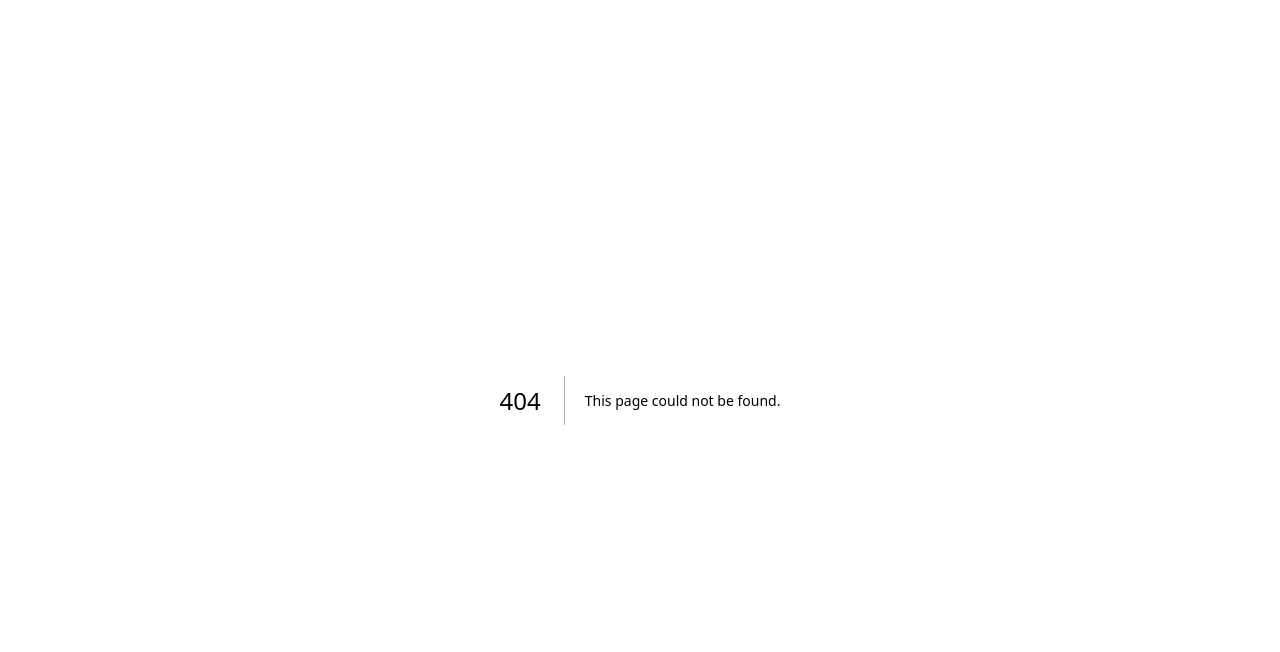
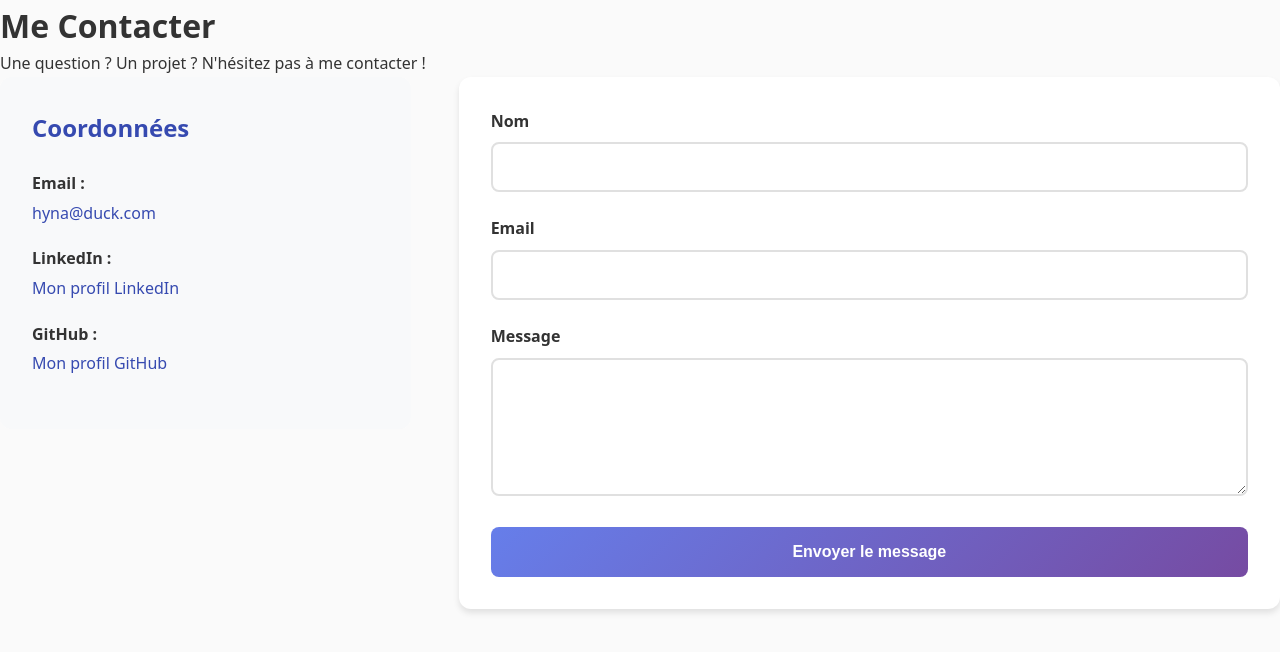
Before and after one commit to hyna42/next-tuto-ocr, a Next.js app: page /contact in a window 1280 px wide. Before the commit this address had no page. Shown: the top 652 px of the page. Built offline with nearby package versions, Linux system fonts and the light colour scheme.

Commit message:
feat(navigation): create /contact and /a-propos

```diff
--- /dev/null
+++ b/app/a-propos/page.module.css
@@ -0,0 +1,57 @@
+.content {
+  display: flex;
+  flex-direction: column;
+  gap: 3rem;
+}
+
+.bio h2,
+.skills h2 {
+  font-size: 2rem;
+  margin-bottom: 1.5rem;
+  color: #364AB0;
+}
+
+.bio p {
+  font-size: 1.125rem;
+  line-height: 1.8;
+  color: #666;
+  margin-bottom: 1rem;
+}
+
+.skillGrid {
+  display: grid;
+  grid-template-columns: repeat(auto-fit, minmax(250px, 1fr));
+  gap: 2rem;
+}
+
+.skillCategory {
+  background: white;
+  padding: 1.5rem;
+  border-radius: 12px;
+  box-shadow: 0 2px 8px rgba(0, 0, 0, 0.1);
+}
+
+.skillCategory h3 {
+  font-size: 1.25rem;
+  margin-bottom: 1rem;
+  color: #333;
+}
+
+.skillCategory ul {
+  list-style: none;
+}
+
+.skillCategory li {
+  padding: 0.5rem 0;
+  color: #666;
+  position: relative;
+  padding-left: 1.5rem;
+}
+
+.skillCategory li::before {
+  content: "✓";
+  position: absolute;
+  left: 0;
+   color: #364AB0;
+  font-weight: bold;
+}
--- /dev/null
+++ b/app/contact/page.js
@@ -0,0 +1,70 @@
+import styles from './page.module.css'
+
+export default function Contact() {
+  return (
+    <div className="container">
+      <h1 className="title">Me Contacter</h1>
+      <p className="description">
+        Une question ? Un projet ? N&apos;hésitez pas à me contacter !
+      </p>
+
+      <div className={styles.contactWrapper}>
+        <div className={styles.contactInfo}>
+          <h2>Coordonnées</h2>
+          <div className={styles.infoItem}>
+            <strong>Email :</strong>
+            <a href="mailto:hyna@duck.com">hyna@duck.com</a>
+          </div>
+          <div className={styles.infoItem}>
+            <strong>LinkedIn :</strong>
+            <a href="https://www.linkedin.com/in/bylojalo/" target="_blank" rel="noopener noreferrer">
+              Mon profil LinkedIn
+            </a>
+          </div>
+          <div className={styles.infoItem}>
+            <strong>GitHub :</strong>
+            <a href="https://github.com/hyna42" target="_blank" rel="noopener noreferrer">
+              Mon profil GitHub
+            </a>
+          </div>
+        </div>
+
+        <form className={styles.form}>
+          <div className={styles.formGroup}>
+            <label htmlFor="name">Nom</label>
+            <input
+              type="text"
+              id="name"
+              name="name"
+              required
+            />
+          </div>
+
+          <div className={styles.formGroup}>
+            <label htmlFor="email">Email</label>
+            <input
+              type="email"
+              id="email"
+              name="email"
+              required
+            />
+          </div>
+
+          <div className={styles.formGroup}>
+            <label htmlFor="message">Message</label>
+            <textarea
+              id="message"
+              name="message"
+              rows="5"
+              required
+            ></textarea>
+          </div>
+
+          <button type="submit" className={styles.submitBtn}>
+            Envoyer le message
+          </button>
+        </form>
+      </div>
+    </div>
+  )
+}
--- /dev/null
+++ b/app/contact/page.module.css
@@ -0,0 +1,95 @@
+.contactWrapper {
+  display: grid;
+  grid-template-columns: 1fr 2fr;
+  gap: 3rem;
+}
+
+.contactInfo {
+  background: #f8f9fa;
+  padding: 2rem;
+  border-radius: 12px;
+  height: fit-content;
+}
+
+.contactInfo h2 {
+  font-size: 1.5rem;
+  margin-bottom: 1.5rem;
+  color: #364AB0;
+}
+
+.infoItem {
+  margin-bottom: 1.25rem;
+}
+
+.infoItem strong {
+  display: block;
+  margin-bottom: 0.25rem;
+  color: #333;
+}
+
+.infoItem a {
+  color: #364AB0;
+  text-decoration: none;
+}
+
+.infoItem a:hover {
+  text-decoration: underline;
+}
+
+.form {
+  background: white;
+  padding: 2rem;
+  border-radius: 12px;
+  box-shadow: 0 4px 6px rgba(0, 0, 0, 0.1);
+}
+
+.formGroup {
+  margin-bottom: 1.5rem;
+}
+
+.formGroup label {
+  display: block;
+  margin-bottom: 0.5rem;
+  font-weight: 600;
+  color: #333;
+}
+
+.formGroup input,
+.formGroup textarea {
+  width: 100%;
+  padding: 0.75rem;
+  border: 2px solid #e0e0e0;
+  border-radius: 8px;
+  font-size: 1rem;
+  font-family: inherit;
+  transition: border-color 0.3s ease;
+}
+
+.formGroup input:focus,
+.formGroup textarea:focus {
+  outline: none;
+  border-color: #364AB0;
+}
+
+.submitBtn {
+  width: 100%;
+  padding: 1rem;
+  background: linear-gradient(135deg, #667eea 0%, #764ba2 100%);
+  color: white;
+  border: none;
+  border-radius: 8px;
+  font-size: 1rem;
+  font-weight: 600;
+  cursor: pointer;
+  transition: transform 0.3s ease;
+}
+
+.submitBtn:hover {
+  transform: translateY(-2px);
+}
+
+@media (max-width: 768px) {
+  .contactWrapper {
+    grid-template-columns: 1fr;
+  }
+}
```
Also changed, not shown: app/a-propos/page.js (added, +71 -0 lines).
